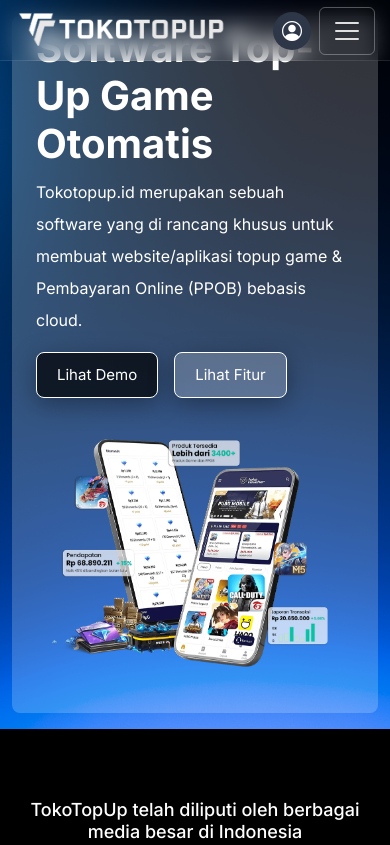
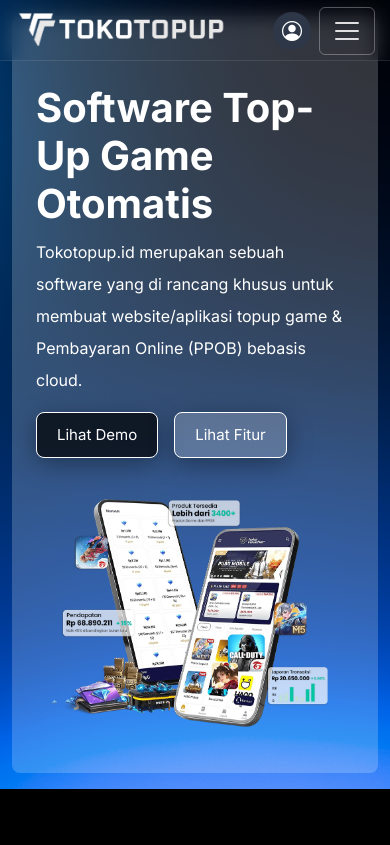
Before and after one commit to pangmeiyan/Website-Toko-Top-Up, a plain HTML site: page index.html in a window 390 px wide. Shown: the top 845 px of the page. Drawn offline with nearby package versions, Linux system fonts and the light colour scheme.

Commit message:
fixed responsive mobile

```diff
--- a/css/index.css
+++ b/css/index.css
@@ -652,6 +652,7 @@
 @media screen and (max-width: 965px) {
   .hero-section h1{
     font-size: 40px;
+    margin-top: 20px;
   }
   .hero-section p{
     font-size: 16px;
@@ -663,6 +664,11 @@
   .hero-section .btn2-custom {
     padding: 5px 20px;
     font-size: 15px;
+  }
+}
+@media screen and (max-width: 576px) {
+  .hero-section h1{
+    margin-top: 60px;
   }
 }
 @media screen and (max-width: 376px) {
```
